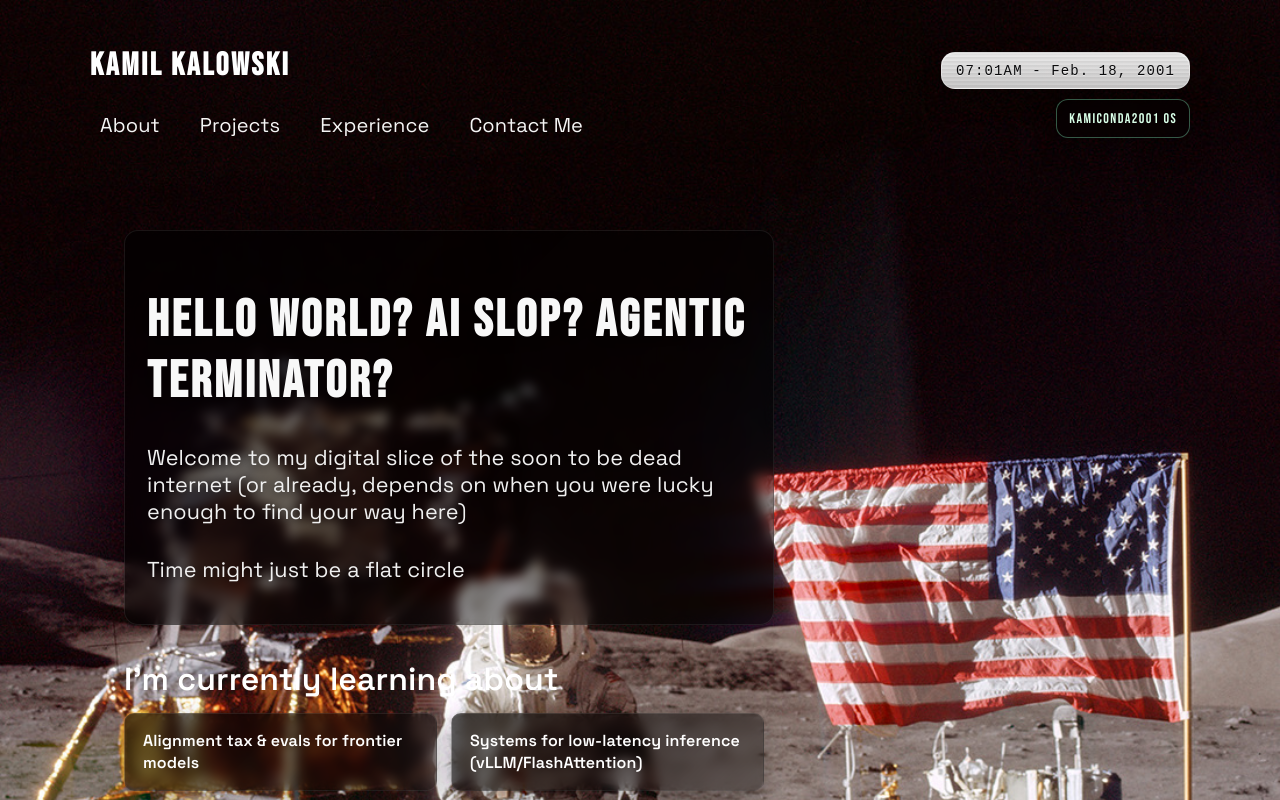
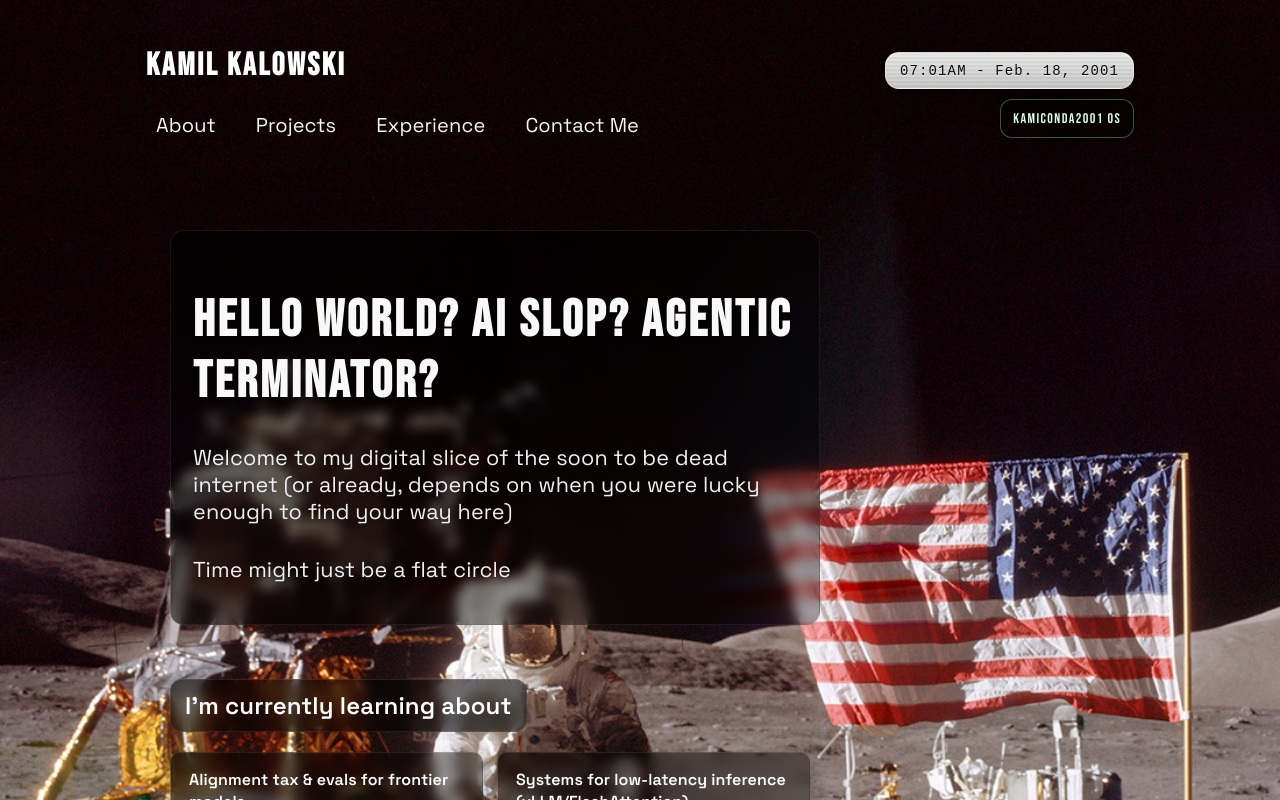
Before and after one commit to KamilKalowski/Personal-Website, a React (Vite) app: page /home in a window 1280 px wide. Shown: the top 800 px of the page. Built offline with nearby package versions, Linux system fonts and the light colour scheme.

Commit message:
More formatting and alignment fixes for both IOS and Desktop

```diff
--- a/src/App.css
+++ b/src/App.css
@@ -1,14 +1,16 @@
 /* App.css */
 .shared-container {
-  min-height: calc(100vh - 60px); /* Adjust 60px to the height of your footer */
+  min-height: calc(100vh - 60px);
   display: flex;
   flex-grow: 1;
   flex-direction: column;
-  align-items: flex-start; /* Aligns children to the start of the container */
   width: 100%;
-  max-width: 1180px;
+
+  max-width: var(--page-max);
   margin: 0 auto;
-  padding: 0 50px;
+  padding: 0 var(--page-pad);
+
+  align-items: stretch; /* important */
 }
 
 /* Resets */
--- a/src/components/Header/Header.css
+++ b/src/components/Header/Header.css
@@ -7,11 +7,12 @@
 }
 
 .header-inner {
-  width: min(1400px, 100%);
-  margin: 0 auto;          /* centers container */
-  padding: 0 90px;         /* moves away from left edge */
+  width: 100%;
+  max-width: var(--page-max);
+  margin: 0 auto;
+  padding: 0 var(--page-pad);
+
   display: flex;
-  flex-direction: row;
   align-items: flex-start;
   justify-content: space-between;
   gap: 24px;
--- a/src/index.css
+++ b/src/index.css
@@ -3,6 +3,8 @@
 :root {
   --display-font: 'Bebas Neue', 'Anton', 'Impact', system-ui, sans-serif;
   --body-font: 'Space Grotesk', 'Inter', system-ui, sans-serif;
+  --page-max: 1100px;
+  --page-pad: 56px;
 }
 
 /* Reset + layout safety */
--- a/src/pages/Contact.jsx
+++ b/src/pages/Contact.jsx
@@ -18,8 +18,7 @@ const Contact = () => {
       return;
     }
 
-    // TODO: replace with your real email
-    const to = 'your@email.com';
+    const to = 'kamilkalowski@yahoo.com';
 
     const subject = topic?.trim()
       ? `[Contact] ${topic.trim()}`
@@ -94,7 +93,7 @@ const Contact = () => {
                 className="contact-input"
                 value={topic}
                 onChange={(e) => setTopic(e.target.value)}
-                placeholder="Quant stuff / systems / life / collab"
+                placeholder="anything technical / philosophical / art"
               />
             </div>
 
--- a/src/pages/Home.css
+++ b/src/pages/Home.css
@@ -6,7 +6,7 @@
   gap: 24px;
   padding: 32px clamp(10px, 3vw, 24px) 64px;
   width: 100%;
-  max-width: 920px;
+  max-width: 100%;
 }
 
 .text-content {
@@ -50,10 +50,15 @@
   width: 100%;
 }
 
-.tech-section h2 {
-  font-size: 2rem;
-  color: #fff;
-  margin: 0 0 14px;
+.tech-section h2{
+  display: inline-block;
+  padding: 10px 14px;
+  border-radius: 12px;
+  background: rgba(0,0,0,0.55);
+  border: 1px solid rgba(255,255,255,0.10);
+  backdrop-filter: blur(6px);
+
+  text-shadow: 0 10px 20px rgba(0,0,0,0.7);
 }
 
 .cards-container {
--- a/src/pages/Kamiconda.css
+++ b/src/pages/Kamiconda.css
@@ -227,18 +227,33 @@
 /* Small screen tweaks */
 @media (max-width: 768px) {
   .kamiconda-screen {
-    padding: 18px;
+    padding: 14px;
   }
 
   .kamiconda-crt {
-    width: min(920px, 96vw);
-    padding: 24px 20px 28px;
+    width: 100%;
+    padding: 20px 14px 22px;
     min-height: 70vh;
   }
 
-  .kamiconda-text {
-    margin-bottom: 10px;
-    letter-spacing: 0.03em;
+  /* KEY: allow wrapping on mobile so text stays visible */
+  .kamiconda-crt .type-line {
+    white-space: pre-wrap;        /* wrap */
+    overflow: hidden;             /* keep typing clip */
+    word-break: break-word;
+    overflow-wrap: anywhere;
+
+    /* stop width animation from forcing huge intrinsic widths */
+    width: auto;
+    max-width: 100%;
+
+    /* turn off the width-typing animation on mobile */
+    animation: kamiconda-line-flicker 0.22s infinite steps(2, end);
+  }
+
+  /* also kill the “typing glow cursor” that assumes a single line */
+  .kamiconda-crt .type-line::after {
+    display: none;
   }
 }
 
--- a/src/pages/Kamiconda.jsx
+++ b/src/pages/Kamiconda.jsx
@@ -5,9 +5,10 @@ import './Kamiconda.css';
 const Kamiconda = () => {
   const navigate = useNavigate();
 
-  const speedMultiplier = 3;
+  const speedMultiplier = 1.5;
   const pauseMs = 140;
   const charMsBase = 18;
+  const startDelayMs = 1000
 
   const lines = useMemo(
     () => [
@@ -88,13 +89,13 @@ const Kamiconda = () => {
     const charMs = charMsBase * speedMultiplier;
 
     let cancelled = false;
-    let t = 0;
+    let t = startDelayMs;
     const timers = [];
 
     for (let i = 0; i < lines.length; i++) {
       const isSep = lines[i] === '---';
       const text = isSep ? '' : lines[i];
-      const durationMs = Math.max(350, text.length * charMs);
+      const durationMs = Math.max(1000, text.length * charMs);
 
       // start this line (cursor moves here)
       timers.push(
@@ -143,7 +144,7 @@ const Kamiconda = () => {
   }, [navigate, ready]);
 
   // render with cumulative delays (for CSS typing width animation)
-  let accumulatedDelay = 0;
+  let accumulatedDelay = booted ? startDelayMs : 0;
   const charMs = charMsBase * speedMultiplier;
 
   return (
```
